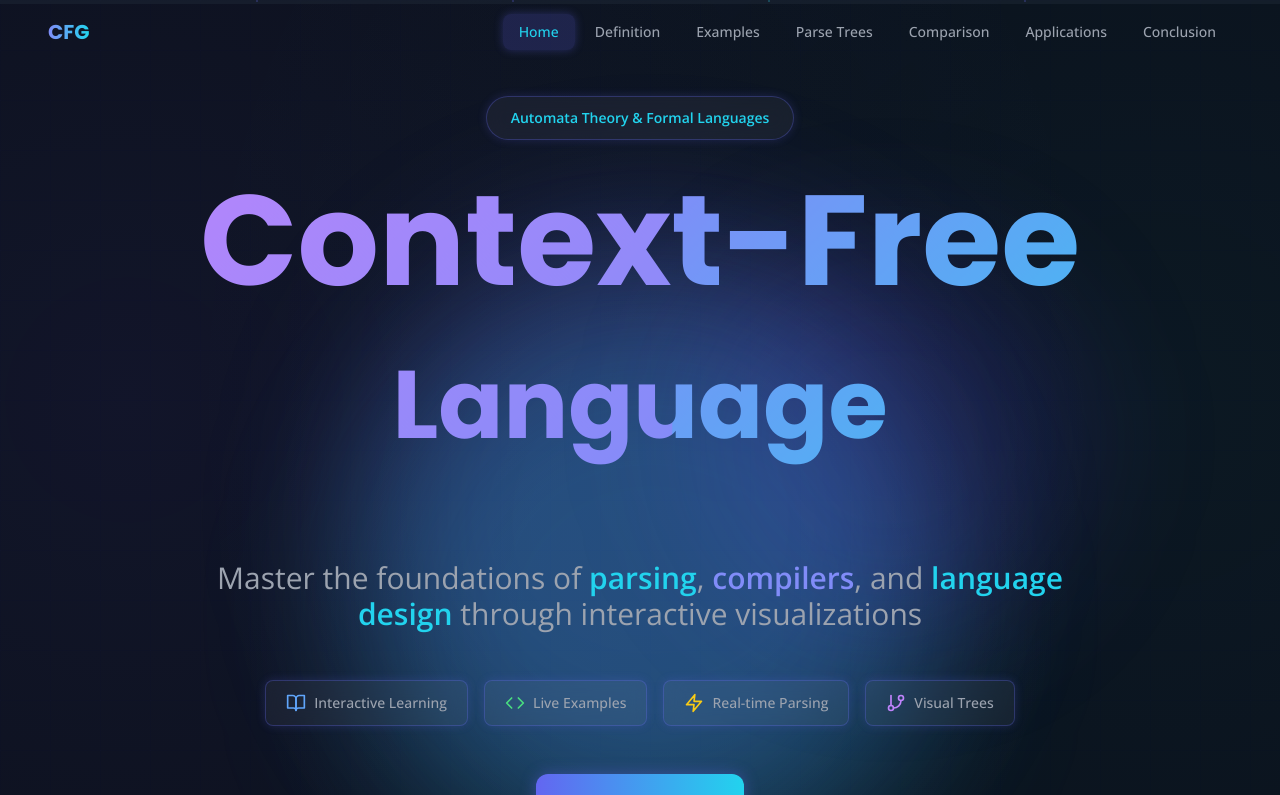
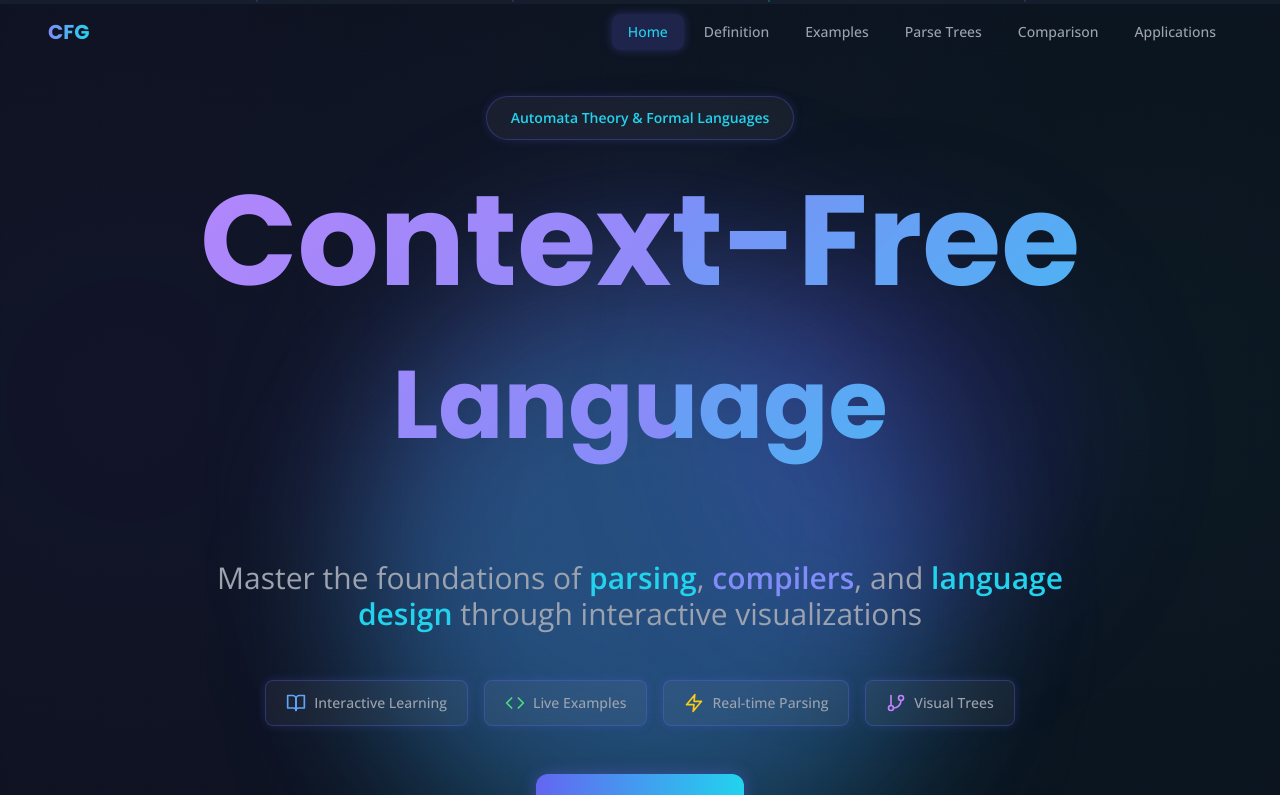
Before and after one commit to Hermes335/AutomataPresentation, a React (Create React App) app: page / in a window 1280 px wide. Shown: the top 795 px of the page. Built offline with nearby package versions, Linux system fonts and the light colour scheme; the HTML template or start-up script is replaced by a standard one.

Commit message:
conclusion removed

```diff
--- a/src/App.js
+++ b/src/App.js
@@ -8,7 +8,6 @@ import Example from './components/sections/Example';
 import ParseTree from './components/sections/ParseTree';
 import Applications from './components/sections/Applications';
 import Comparison from './components/sections/Comparison';
-import Conclusion from './components/sections/Conclusion';
 
 function App() {
   const [scrollProgress, setScrollProgress] = useState(0);
@@ -31,7 +30,6 @@ function App() {
     { id: 'parse-tree', label: 'Parse Trees', component: ParseTree },
     { id: 'comparison', label: 'Comparison', component: Comparison },
     { id: 'applications', label: 'Applications', component: Applications },
-    { id: 'conclusion', label: 'Conclusion', component: Conclusion },
   ];
 
   return (
```
